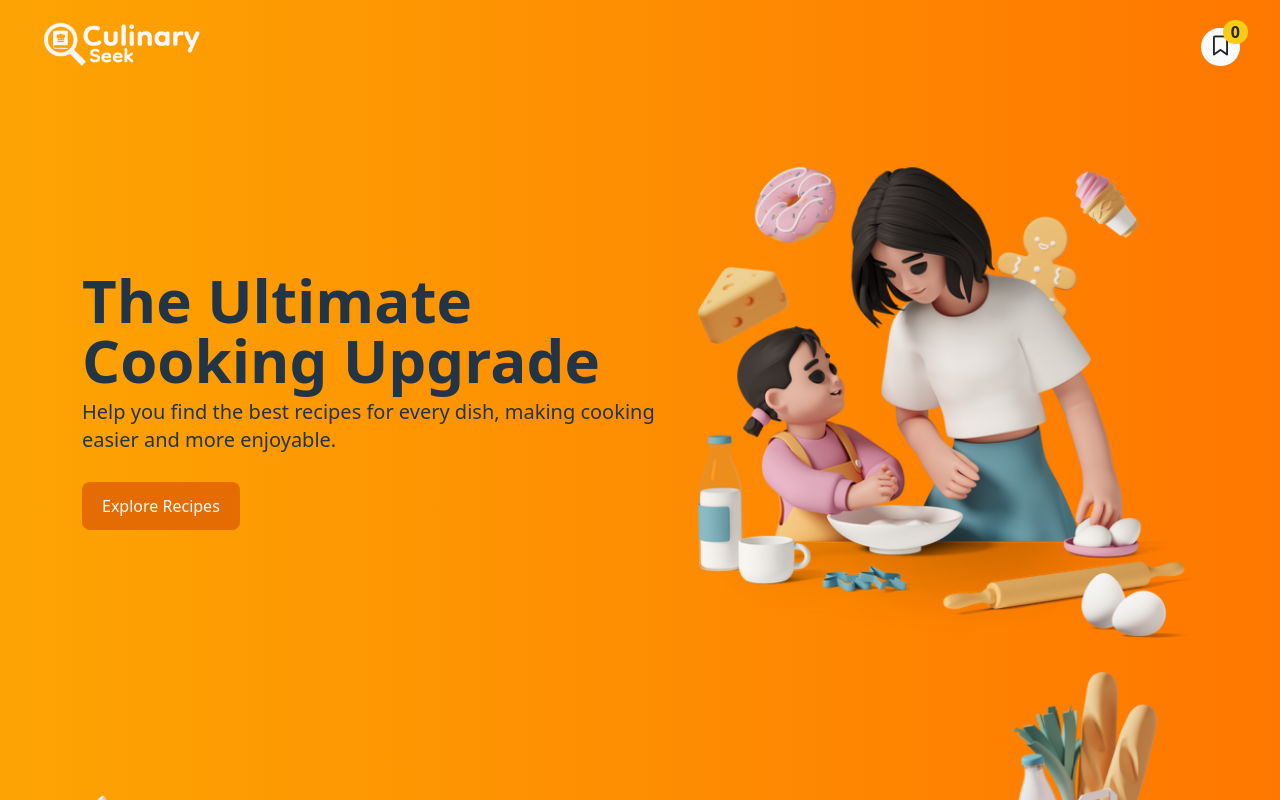
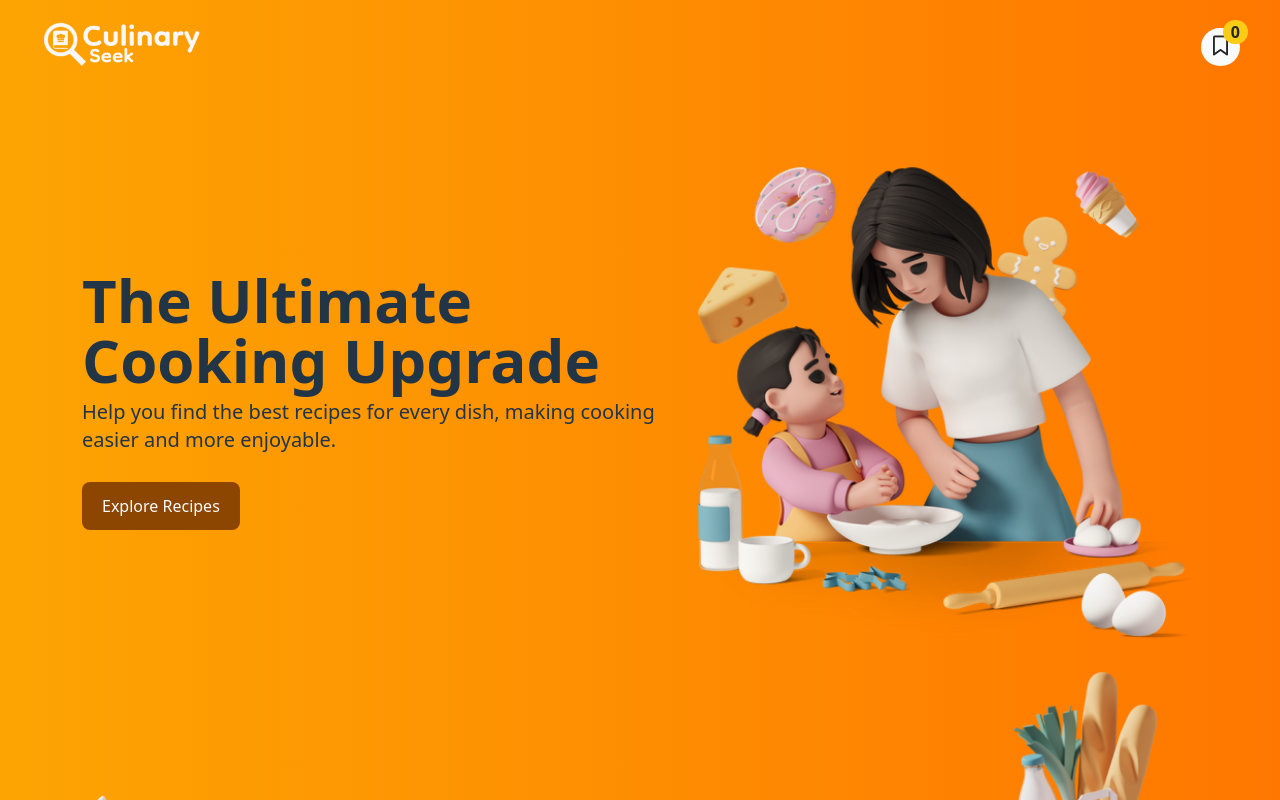
Before and after one commit to hikmahabdillah/FoodRecipeFinder, a React (Vite) app: page / in a window 1280 px wide. Shown: the top 800 px of the page. Built offline with nearby package versions, Linux system fonts and the light colour scheme; no server answers.

Commit message:
optimize website

```diff
--- a/index.html
+++ b/index.html
@@ -4,6 +4,7 @@
     <meta charset="UTF-8" />
     <link rel="icon" type="image/svg+xml" href="/img/favicon logo.png" />
     <meta name="viewport" content="width=device-width, initial-scale=1.0" />
+    <meta name="description" content="Discover delicious and easy-to-make recipes from around the world. Find the perfect dish for any occasion with our recipe finder, complete with step-by-step instructions and ingredient lists.">
     <title>Culinary Seek | Food Recipe Finder</title>
   </head>
   <body>
--- a/src/components/CardRecipes.jsx
+++ b/src/components/CardRecipes.jsx
@@ -45,10 +45,10 @@ const CardRecipes = ({
       </div>
       <div className="p-5">
         <Link to={`/detail-recipes/${idMeal}`}>
-          <h5 className="text-3xl font-bold tracking-tight text-gray-900 dark:text-white">
+          <h1 className="text-3xl font-bold tracking-tight text-gray-900 dark:text-white">
             {mealName}
-          </h5>
-          <p className="mb-3 font-medium text-gray-400">{mealArea}</p>
+          </h1>
+          <p className="mb-3 font-medium text-gray-600">{mealArea}</p>
         </Link>
         <p className="mb-3 font-normal text-gray-700 dark:text-gray-400 text-ellipsis line-clamp-3">
           {mealInstructions}
@@ -56,6 +56,7 @@ const CardRecipes = ({
         <Link
           to={`/detail-recipes/${idMeal}`}
           className="inline-flex text-neutral-800 items-center px-3 py-2 text-sm font-medium text-center hover:text-white bg-yellow-400 rounded-lg hover:bg-yellow-800 focus:ring-4 focus:outline-none focus:ring-yellow-300 dark:bg-yellow-600 dark:hover:bg-yellow-700 dark:focus:ring-yellow-800"
+          aria-label="Read More for detail recipes"
         >
           Read more
           <svg
--- a/src/components/HeroSection.jsx
+++ b/src/components/HeroSection.jsx
@@ -17,7 +17,7 @@ const HeroSection = () => {
         <div className="hero-text flex flex-col gap-2 w-full md:w-1/2 text-center sm:text-left items-center sm:items-start reveal">
           <h1 className="font-bold text-4xl sm:text-3xl md:text-5xl lg:text-6xl">The Ultimate<br/> Cooking Upgrade</h1>
           <p className="text-base lg:text-lg xl:text-xl">Help you find the best recipes for every dish, making cooking easier and more enjoyable.</p>
-          <a href="#recipes" className="mt-5 text-slate-50 hover:scale- hover:text-yellow-400 duration-300 w-max px-5 py-3 rounded-lg bg-[#E56C02]">Explore Recipes</a>
+          <a href="#recipes" className="mt-5 text-slate-50 hover:scale- hover:text-yellow-400 duration-300 w-max px-5 py-3 rounded-lg bg-[#8D4502]">Explore Recipes</a>
         </div>
         <img src="../img/hero.png" className="reveal w-full max-w-96 md:max-w-[500px] sm:w-1/2" alt="" />
         </div>
```
